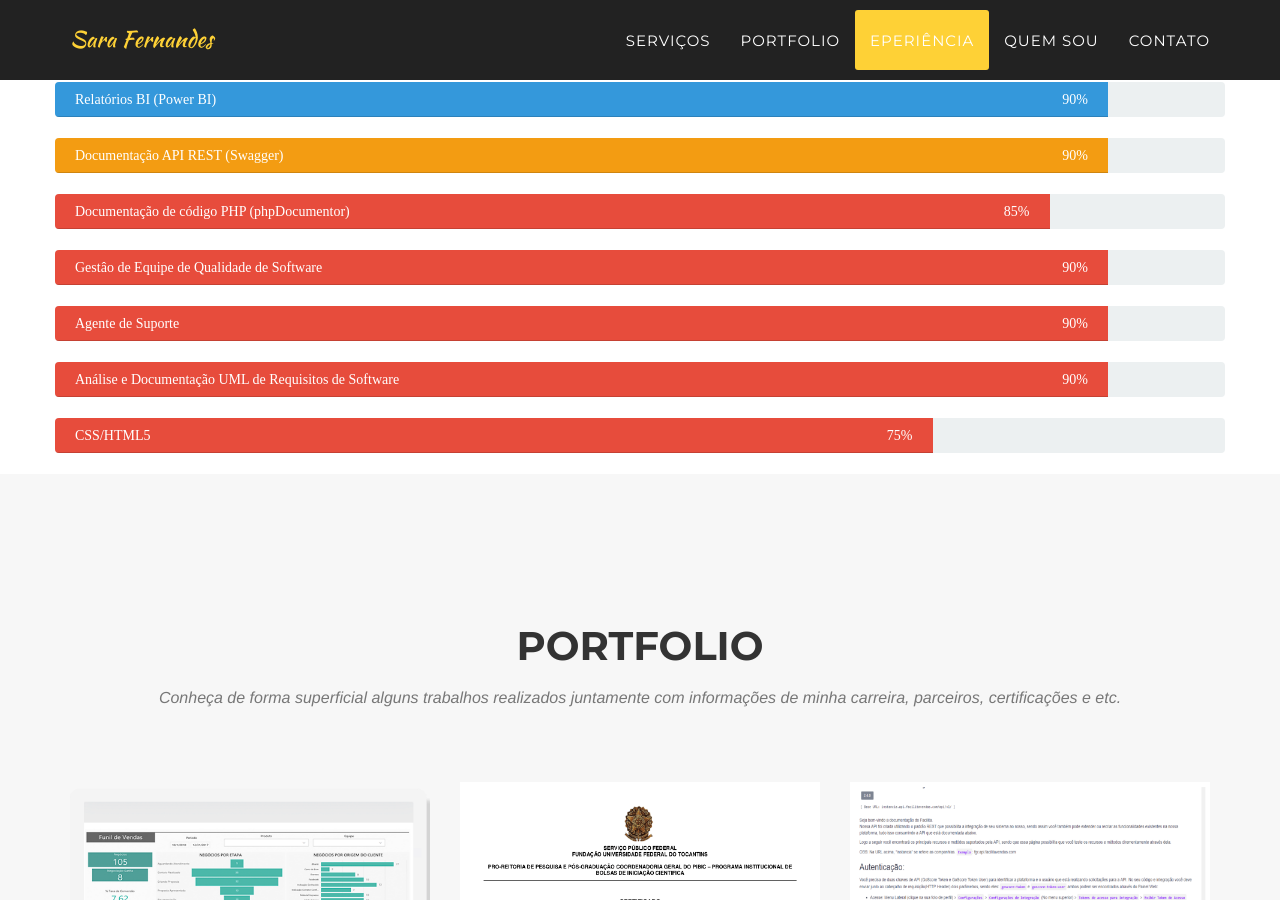
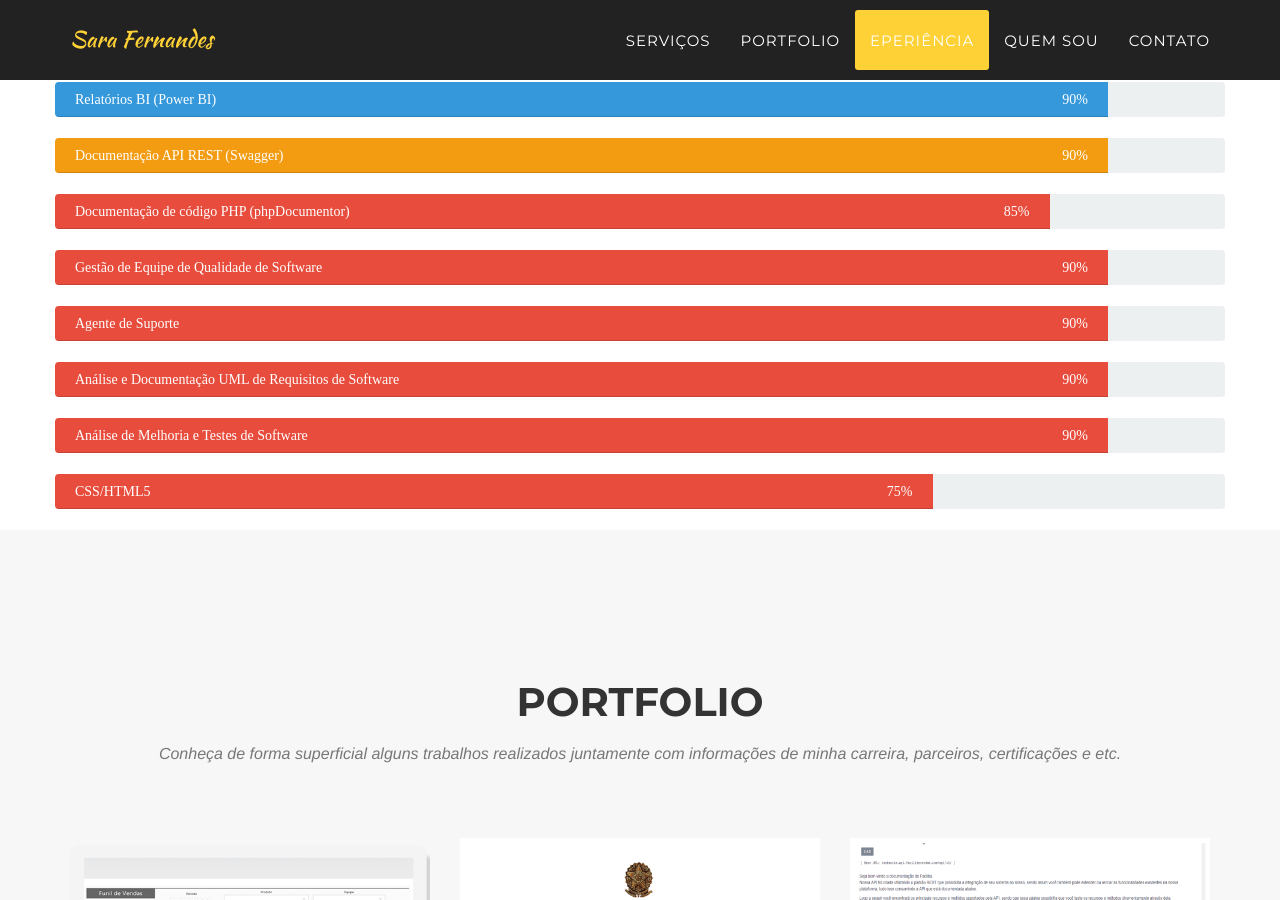
Before and after one commit to SaraFernandes/sarafernandes.github.io, a Jekyll site: the page built from index.html, in a window 1280 px wide and 900 px high, scrolled down 4442 px. Built offline with Jekyll 4.4.1, drawn with Linux system fonts in a browser that asks for light colours; some web fonts are replaced.

Commit message:
Update clients.html

```diff
--- a/_includes/clients.html
+++ b/_includes/clients.html
@@ -29,7 +29,7 @@
 
 	    <div class="progress skill-bar">
                 <div class="progress-bar progress-bar-danger" role="progressbar" aria-valuenow="90" aria-valuemin="0" aria-valuemax="100">
-                    <span class="skill">Gestâo de Equipe de Qualidade de Software<i class="val">90%</i></span>
+                    <span class="skill">Gestão de Equipe de Qualidade de Software<i class="val">90%</i></span>
                 </div>
             </div>
 
@@ -45,6 +45,12 @@
                 </div>
            </div>
 
+           <div class="progress skill-bar">
+                <div class="progress-bar progress-bar-danger" role="progressbar" aria-valuenow="90" aria-valuemin="0" aria-valuemax="100">
+                    <span class="skill"> Análise de Melhoria e Testes de Software<i class="val">90%</i></span>
+                </div>
+           </div>
+
 	   <div class="progress skill-bar">
                 <div class="progress-bar progress-bar-danger" role="progressbar" aria-valuenow="75" aria-valuemin="0" aria-valuemax="100">
                     <span class="skill">CSS/HTML5<i class="val">75%</i></span>
```
